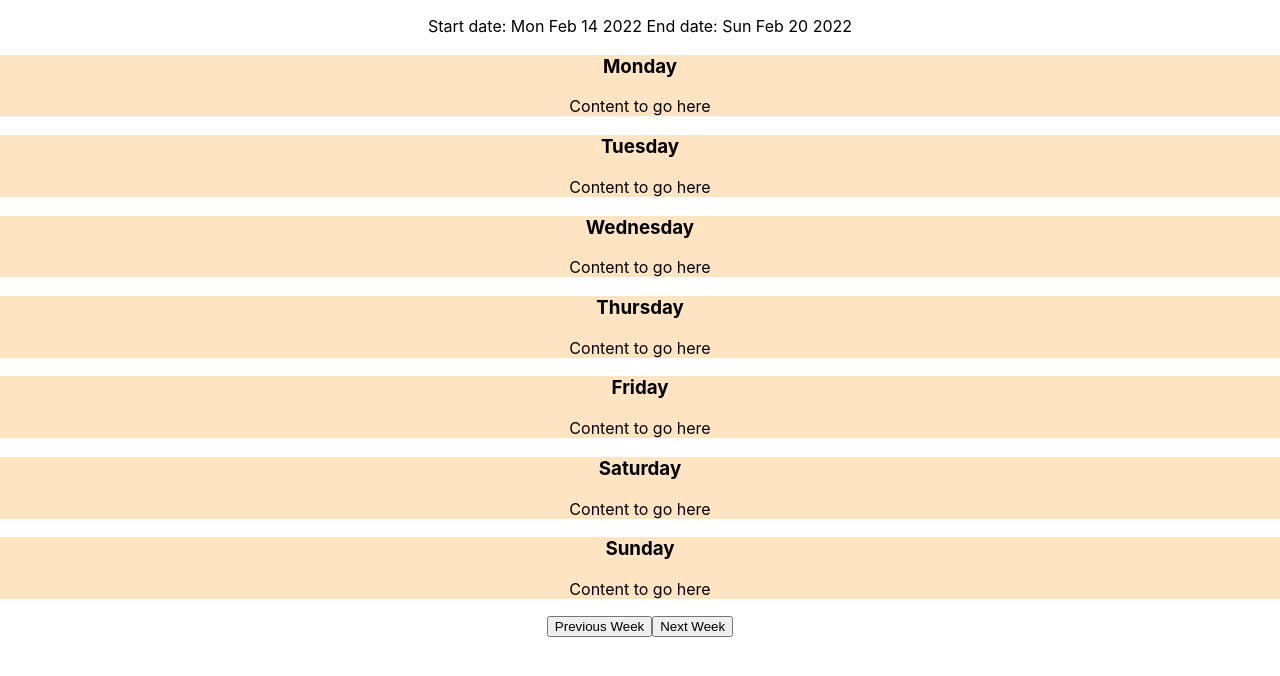
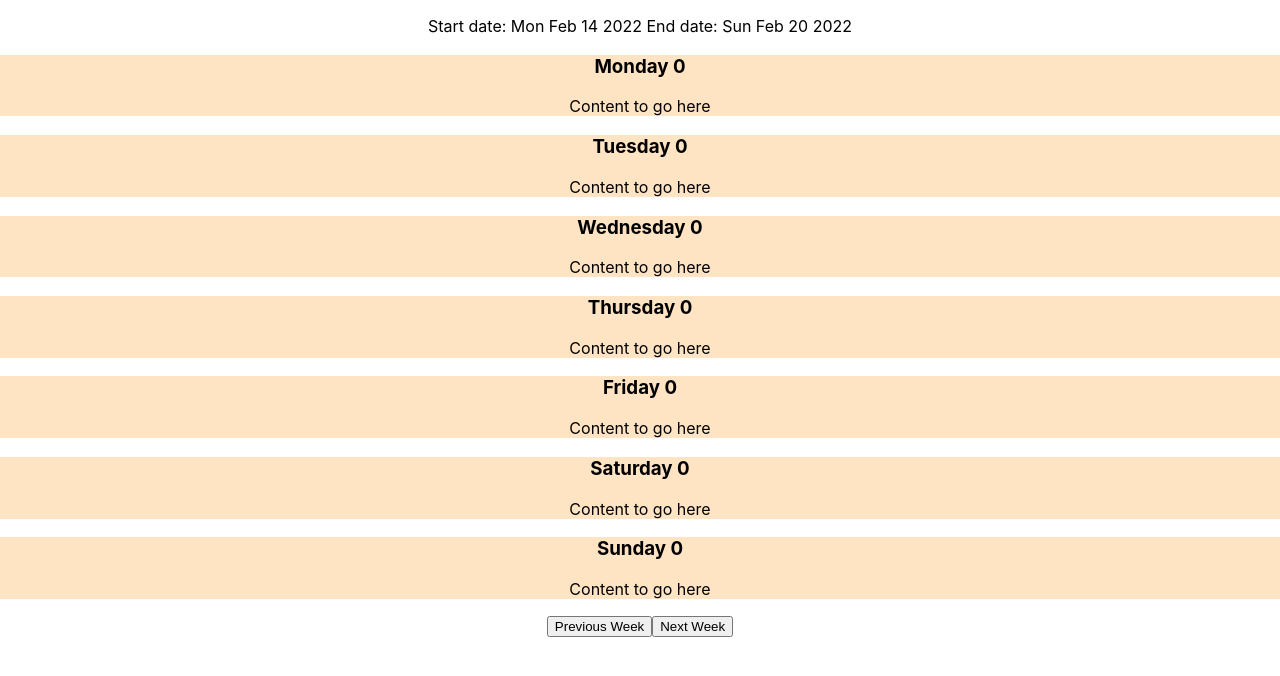
Before and after one commit to sgwethan8/lily, a React (Create React App) app: page / in a window 1280 px wide. Both pictures are taken after a click on the button "Enter". Shown: the top 676 px of the page. Built offline with nearby package versions, Linux system fonts and the light colour scheme.

Commit message:
Added day no prop

```diff
--- a/src/components/Day/Day.js
+++ b/src/components/Day/Day.js
@@ -7,7 +7,7 @@ const Day = (props) => {
 
   return (
     <div className="card">
-      <h3>{props.DayOfWeek}</h3>
+      <h3>{props.DayOfWeek} {props.DayNo}</h3>
       <p> Content to go here</p>
     </div>
   );
--- a/src/components/calendar.js
+++ b/src/components/calendar.js
@@ -29,12 +29,10 @@ const Calendar = () => {
   };
 
   const startEditingHandler = () => {
-    console.log("here2")
     setIsEditing(true);
   }
 
   const finishEditingHandler = () => {
-    console.log("here")
     setIsEditing(false);
   }
 
@@ -50,8 +48,8 @@ const Calendar = () => {
       {isEditing && <Edit onSaveEdits={submitEditsHandler} onSaveOrCancelEdit={finishEditingHandler}></Edit>}
       {!isEditing && (
         <div>
-          {daysOfTheWeek.map((day) => {
-            return <Day key={day} DayOfWeek={day} onClick={startEditingHandler}></Day>;
+          {daysOfTheWeek.map((day, index) => {
+            return <Day key={day} DayOfWeek={day} DayNo={0} onClick={startEditingHandler}></Day>;
           })}
           {/*
           todo: need to consider how days will work when switching weeks
```
